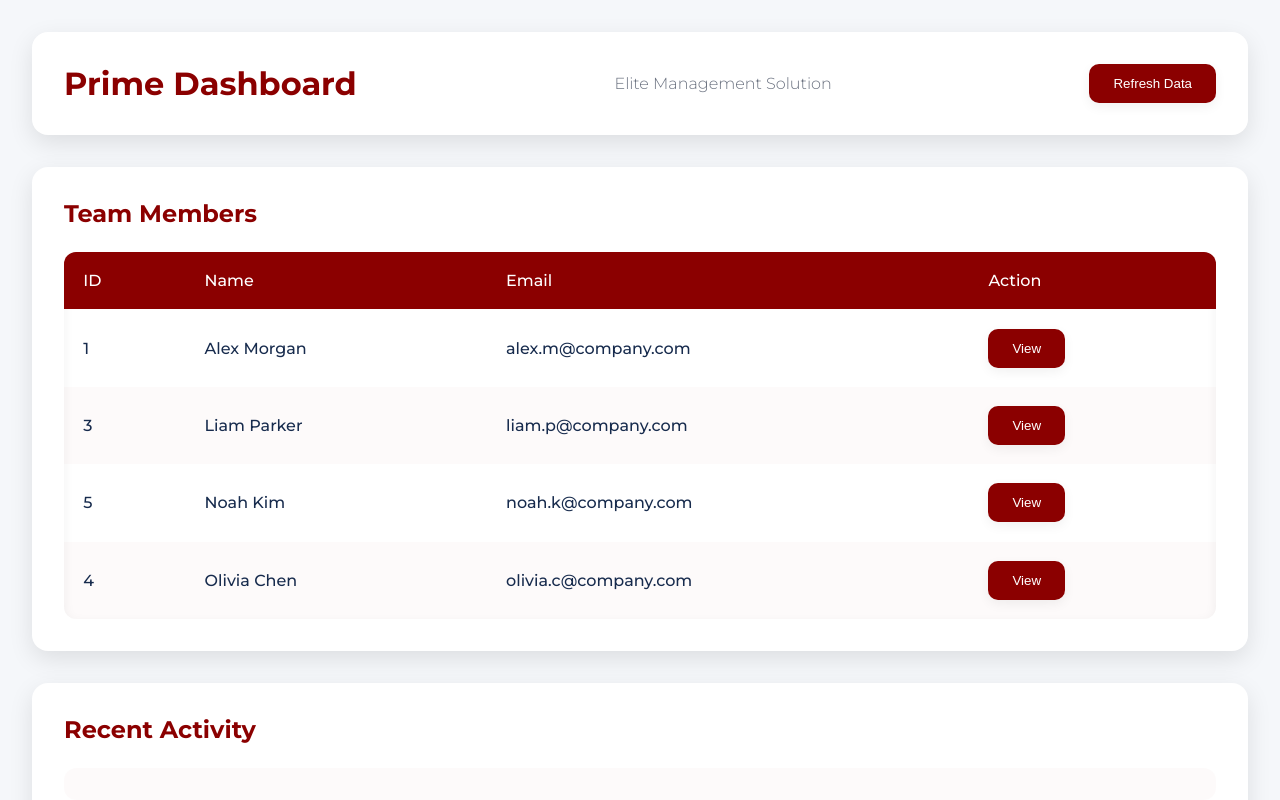
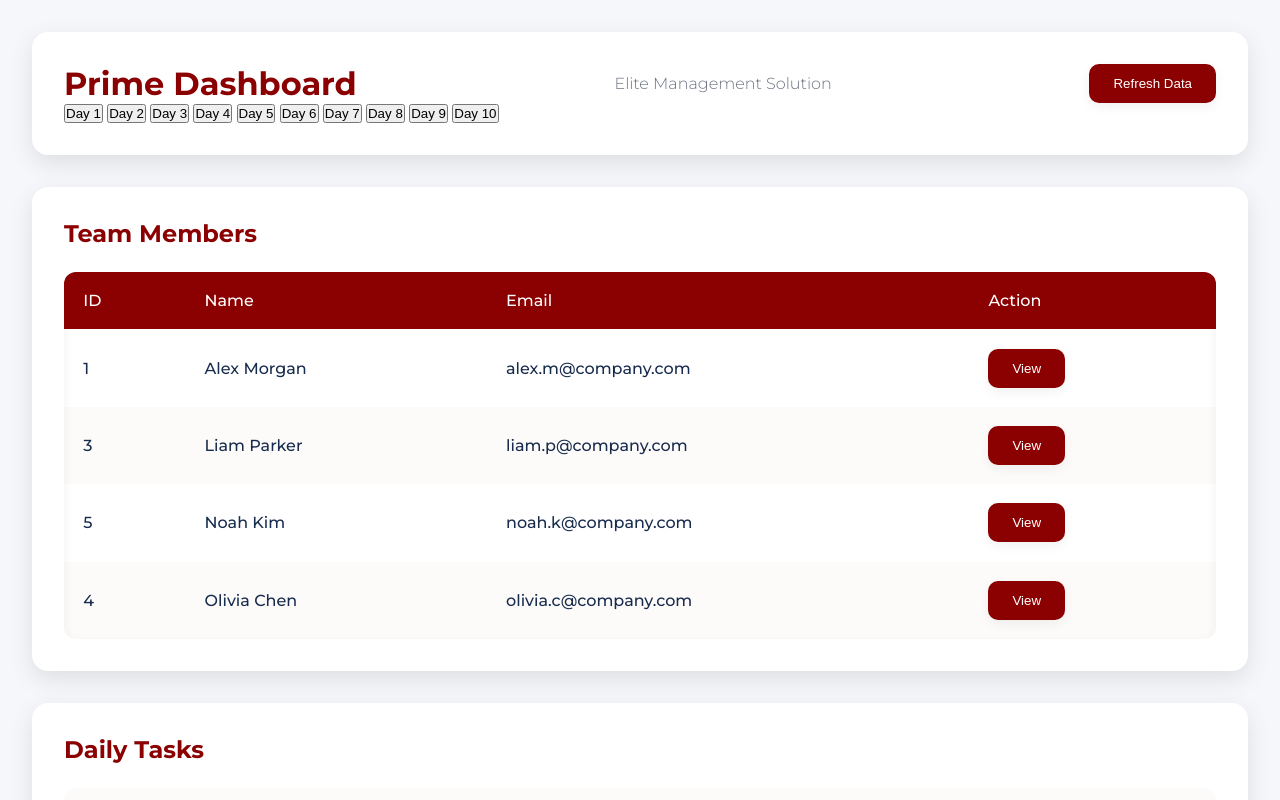
Before and after one commit to Mido1300/javascript-, a website: page index.html in a window 1280 px wide. Shown: the top 800 px of the page. Drawn offline with Linux system fonts and the light colour scheme; no server answers.

Commit message:
Update index.html

```diff
--- a/index.html
+++ b/index.html
@@ -15,6 +15,18 @@
                 <p>Elite Management Solution</p>
                 <button class="action-btn refresh-btn">Refresh Data</button>
             </div>
+            <nav class="day-navigation">
+                <button class="day-btn" data-day="1">Day 1</button>
+                <button class="day-btn" data-day="2">Day 2</button>
+                <button class="day-btn" data-day="3">Day 3</button>
+                <button class="day-btn" data-day="4">Day 4</button>
+                <button class="day-btn" data-day="5">Day 5</button>
+                <button class="day-btn" data-day="6">Day 6</button>
+                <button class="day-btn" data-day="7">Day 7</button>
+                <button class="day-btn" data-day="8">Day 8</button>
+                <button class="day-btn" data-day="9">Day 9</button>
+                <button class="day-btn" data-day="10">Day 10</button>
+            </nav>
         </header>
 
         <main class="dashboard-content">
@@ -36,7 +48,7 @@
             </section>
 
             <section class="card" id="activity-section">
-                <h2>Recent Activity</h2>
+                <h2>Daily Tasks</h2>
                 <ul id="user-posts" class="activity-feed"></ul>
             </section>
 
```
